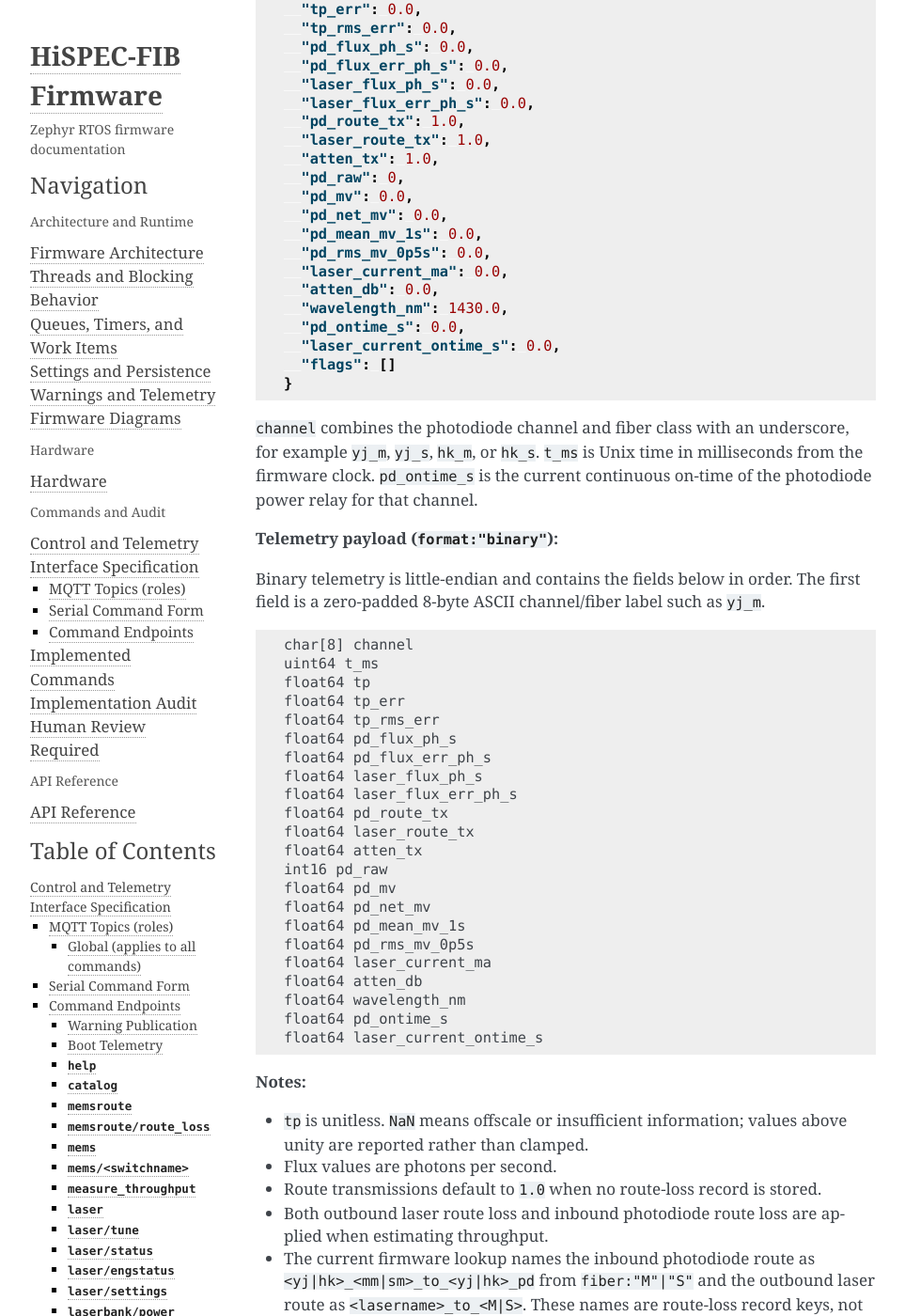
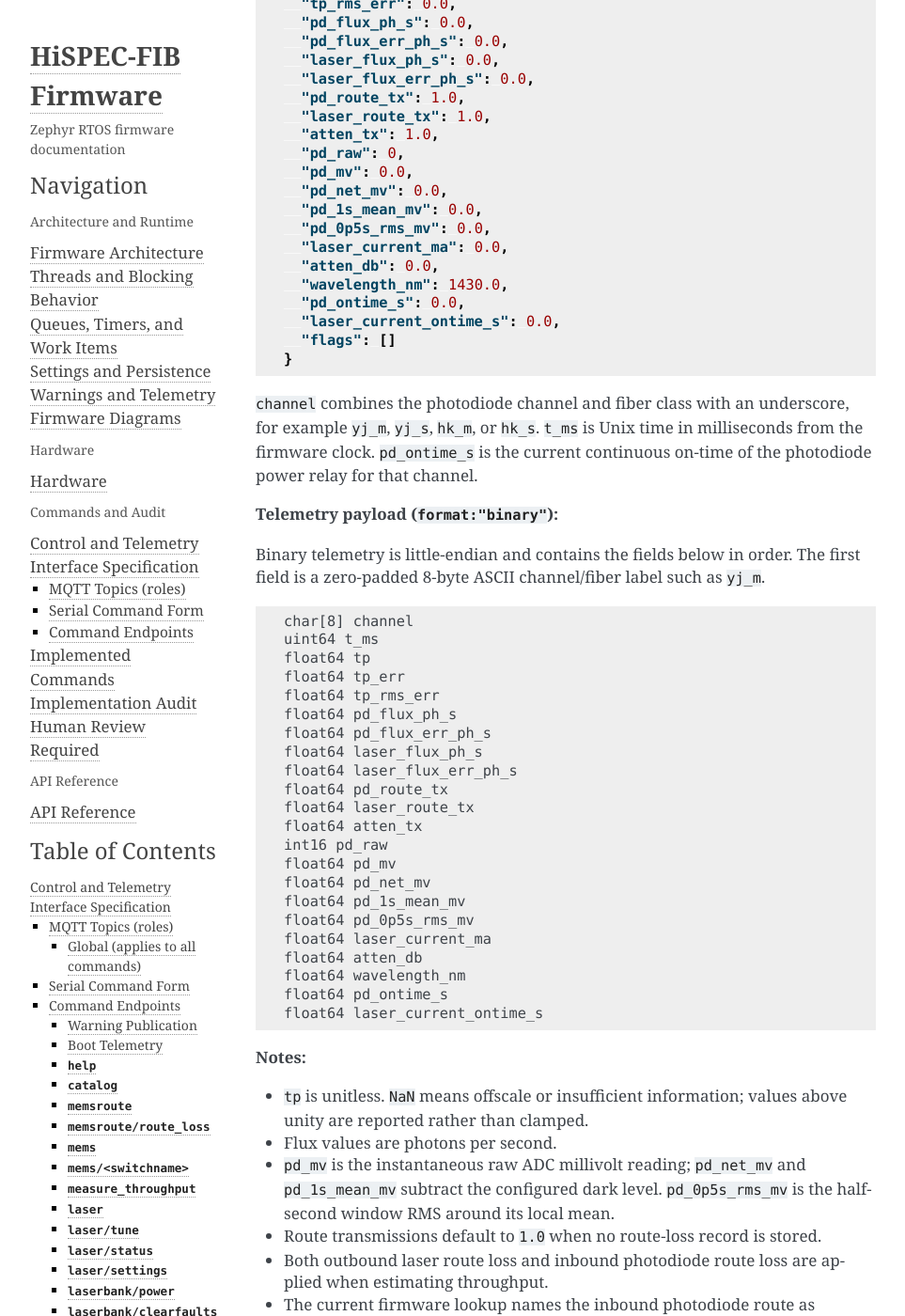
Before and after one commit to COO-Utilities/hispec-tib, a Sphinx documentation site: the page built from doc/commands.md, in a window 1280 px wide and 1400 px high, scrolled down 12189 px. Shown: the whole window at 94% size, without its empty margins (148-1111 px from the left). Built offline with Sphinx 7.4.7, drawn with Linux system fonts in a browser that asks for light colours; some of the changed text lies outside the part shown.

Commit message:
Normalize command and photodiode schemas

````diff
--- a/doc/commands.md
+++ b/doc/commands.md
@@ -147,7 +147,6 @@
 - [`laser`](#laser)
 - [`laser/tune`](#laser-tune)
 - [`laser/status`](#laser-status)
-- [`laser/engstatus`](#laser-engstatus)
 - [`laser/settings`](#laser-settings)
 - [`laserbank/power`](#laserbank-power)
 - [`laserbank/clearfaults`](#laserbank-clearfaults)
@@ -531,8 +530,8 @@
   "pd_raw": 0,
   "pd_mv": 0.0,
   "pd_net_mv": 0.0,
-  "pd_mean_mv_1s": 0.0,
-  "pd_rms_mv_0p5s": 0.0,
+  "pd_1s_mean_mv": 0.0,
+  "pd_0p5s_rms_mv": 0.0,
   "laser_current_ma": 0.0,
   "atten_db": 0.0,
   "wavelength_nm": 1430.0,
@@ -568,8 +567,8 @@
 int16 pd_raw
 float64 pd_mv
 float64 pd_net_mv
-float64 pd_mean_mv_1s
-float64 pd_rms_mv_0p5s
+float64 pd_1s_mean_mv
+float64 pd_0p5s_rms_mv
 float64 laser_current_ma
 float64 atten_db
 float64 wavelength_nm
@@ -581,6 +580,9 @@
 - `tp` is unitless. `NaN` means offscale or insufficient information; values
   above unity are reported rather than clamped.
 - Flux values are photons per second.
+- `pd_mv` is the instantaneous raw ADC millivolt reading; `pd_net_mv` and
+  `pd_1s_mean_mv` subtract the configured dark level. `pd_0p5s_rms_mv` is the
+  half-second window RMS around its local mean.
 - Route transmissions default to `1.0` when no route-loss record is stored.
 - Both outbound laser route loss and inbound photodiode route loss are applied
   when estimating throughput.
@@ -691,17 +693,6 @@
 
 (laser-status)=
 ### `laser/status`
-- **Payload -> compact operational status:**
-  ```json
-  {"name":"<lasername>"}
-  ```
-  Response shape is the same as `laser` query.
-
-Compact operational status. This is the preferred status payload for normal users and is the source used by the
-optional laser section of `status`.
-
-(laser-engstatus)=
-### `laser/engstatus`
 - **Payload -> detailed engineering status:**
   ```json
   {"name":"<lasername>"}
@@ -712,7 +703,7 @@
 registers, measured diode/TEC voltage and current, driver limits, PID, hard
 device-id verification, configured expected driver serial, `blocking_lock`,
 `blocked_reason`, and interlock flags. This command may be slower than
-`laser/status` because it reads many Modbus registers. A serial mismatch is
+the basic `laser` query because it reads many Modbus registers. A serial mismatch is
 reported as `serial_ok:false` and `blocked_reason:"driver_identity_mismatch"`.
 
 
@@ -788,6 +780,9 @@
     startup preparation succeeds, so a bad default can make the TEC fail to start
     and make the laser appear to fault immediately.
   - Settings are checked when a laser is first talked to at each boot
+  - `persist` is optional and defaults to false. Without `persist:true`,
+    accepted changes apply to runtime and driver-backed state but are not saved
+    in app NVS for the next controller boot.
   - After device-ID and serial checks pass, a mismatch between settings the
     driver stores in its EEPROM and controller NVRAM will trigger a warning in
     the log and the driver values will be programmed.
@@ -1204,14 +1199,16 @@
     "hkvalue_err": 0.0,
     "yj_raw": 0,
     "hk_raw": 0,
+    "yj_raw_mv": 0.0,
+    "hk_raw_mv": 0.0,
     "yj_mv": 0.0,
     "hk_mv": 0.0,
-    "yj_noise_rms_mv": 0.0,
-    "hk_noise_rms_mv": 0.0,
-    "yj_mean_mv_1s": 0.0,
-    "hk_mean_mv_1s": 0.0,
-    "yj_rms_mv_0p5s": 0.0,
-    "hk_rms_mv_0p5s": 0.0,
+    "yj_residual_rms_mv": 0.0,
+    "hk_residual_rms_mv": 0.0,
+    "yj_1s_mean_mv": 0.0,
+    "hk_1s_mean_mv": 0.0,
+    "yj_0p5s_rms_mv": 0.0,
+    "hk_0p5s_rms_mv": 0.0,
     "yj_ontime_s": 0.0,
     "hk_ontime_s": 0.0,
     "yj_pd_is_off": true
@@ -1259,16 +1256,19 @@
   {
     "action": "reset_lowest_dark",
     "channel": "yj",
-    "persistent": true
+    "persist": true
   }
   ```
 
 - **Notes:**
+  - `yj_raw` and `hk_raw` are raw ADC counts. `yj_raw_mv` and `hk_raw_mv` are
+    instantaneous raw ADC millivolts. `yj_mv`, `hk_mv`, `yj_1s_mean_mv`, and
+    `hk_1s_mean_mv` subtract the configured dark level.
   - `measure_dark` starts or restarts the selected channel's short average,
     marks it as a dark measurement, and returns immediately with
     `state:"measuring"`.
   - Dark level is updated only after an explicit `measure_dark` with
-    `store:true` completes.
+    `persist:true` completes.
   - `duration_ms` is rounded to the nearest supported sample count at the
     monitor thread cadence and clamps to the same maximum window used by short
     photodiode averages. The response reports actual `duration_ms`,
@@ -1277,14 +1277,16 @@
     channel. Complete dark results include measured mean/RMS/min/max.
   - `dark_noise_rms_mv` records the most recent dark-measurement RMS. Setting
     `dark_mv` directly does not change this value.
-  - `measure_dark` with `store:false` leaves stored calibration unchanged; its
+  - `measure_dark` with `persist:false` leaves stored calibration unchanged; its
     completed statistics are available through `dark_status`.
   - `lowest_stored_dark_mv` is updated only when a stored dark measurement is
     lower than the previous stored lowest value. It is `null` until a stored
     dark measurement has completed.
-  - Active monitoring tracks a simple residual RMS after smoothing. If it
-    exceeds the configured warning threshold, the firmware emits
-    `photodiode_noise` on `dt/<device>/warning`.
+  - Active monitoring tracks `yj_residual_rms_mv` and `hk_residual_rms_mv` as a
+    simple residual RMS after smoothing. If it exceeds the configured warning
+    threshold, the firmware emits `photodiode_noise` on `dt/<device>/warning`.
+  - `yj_0p5s_rms_mv` and `hk_0p5s_rms_mv` are half-second window RMS values
+    around each window's local mean.
   - Power estimates subtract stored dark mV and use `responsivity_a_per_w` and
     `transimpedance_v_per_a`.
   - `yj_pd_is_off` and `hk_pd_is_off` are normally omitted. A key appears with
````
Also changed, not shown: other parts of doc/commands.md (+20 -19 lines), doc/command_implementation_audit.md (+0 -2 lines), doc/human_review_required.md (+9 -5 lines), doc/implemented_commands.md (+4 -5 lines), doc/settings.md (+2 -2 lines), 9 other files.
